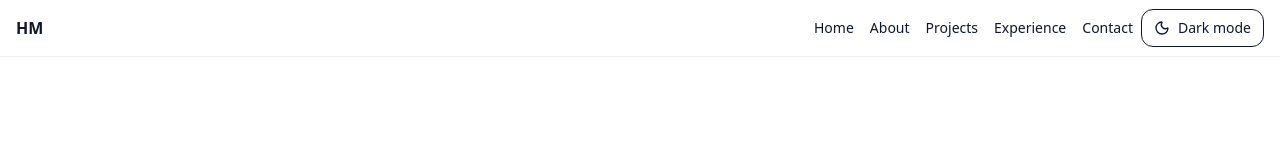
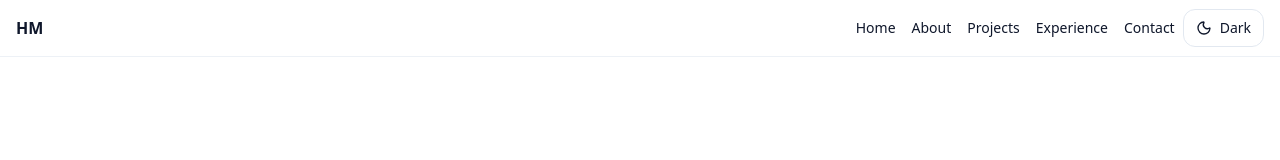
Before and after one commit to hubertMatras/hm-website, a Next.js app: page / in a window 1280 px wide. Shown: the top 160 px of the page. Built offline with nearby package versions, Linux system fonts and the light colour scheme.

Commit message:
Kind of fixed Theme change

```diff
--- a/app/globals.css
+++ b/app/globals.css
@@ -4,17 +4,15 @@
 @tailwind utilities;
 
 
-:root {
---bg: #0b0e14;
---fg: #111827;
-}
-
-
 html { scroll-behavior: smooth; }
 
 
 body {
-  @apply bg-white text-slate-900 dark:bg-slate-950 dark:text-slate-100;
+  @apply bg-white text-slate-900 transition-colors;
+}
+
+.dark body {
+  @apply bg-slate-950 text-slate-100;
 }
 
 
--- a/app/page.tsx
+++ b/app/page.tsx
@@ -7,7 +7,7 @@ import ProjectCard from "../components/ProjectCard";
 export default function HomePage() {
   return (
     <>
-      {/* Hero */}
+        {/* Hero */}
       <section className="max-w-none w-full px-4 py-20 md:py-28">
         <div className="grid md:grid-cols-2 items-center gap-10">
           <div>
--- a/components/ThemeToggle.tsx
+++ b/components/ThemeToggle.tsx
@@ -1,19 +1,36 @@
 "use client";
 import { useTheme } from "next-themes";
 import { Moon, Sun } from "lucide-react";
-
+import { useEffect, useState } from "react";
 
 export default function ThemeToggle() {
-    const { theme, setTheme } = useTheme();
-    const isDark = theme === "dark";
+    const { theme, setTheme, resolvedTheme } = useTheme();
+    const [mounted, setMounted] = useState(false);
+
+    // Avoid hydration mismatch
+    useEffect(() => {
+        setMounted(true);
+    }, []);
+
+    if (!mounted) {
+        return (
+            <button className="inline-flex items-center gap-2 rounded-xl border px-3 py-2 text-sm">
+                <div className="w-4 h-4" />
+                <span className="hidden sm:inline">Theme</span>
+            </button>
+        );
+    }
+
+    const isDark = resolvedTheme === "dark";
+
     return (
         <button
             aria-label="Toggle dark mode"
             onClick={() => setTheme(isDark ? "light" : "dark")}
-            className="inline-flex items-center gap-2 rounded-xl border px-3 py-2 text-sm hover:bg-slate-50 dark:hover:bg-slate-900"
+            className="inline-flex items-center gap-2 rounded-xl border border-slate-200 dark:border-slate-800 px-3 py-2 text-sm hover:bg-slate-50 dark:hover:bg-slate-900 transition-colors"
         >
             {isDark ? <Sun size={16} /> : <Moon size={16} />}
-            <span className="hidden sm:inline">{isDark ? "Light" : "Dark"} mode</span>
+            <span className="hidden sm:inline">{isDark ? "Light" : "Dark"}</span>
         </button>
     );
 }
```
